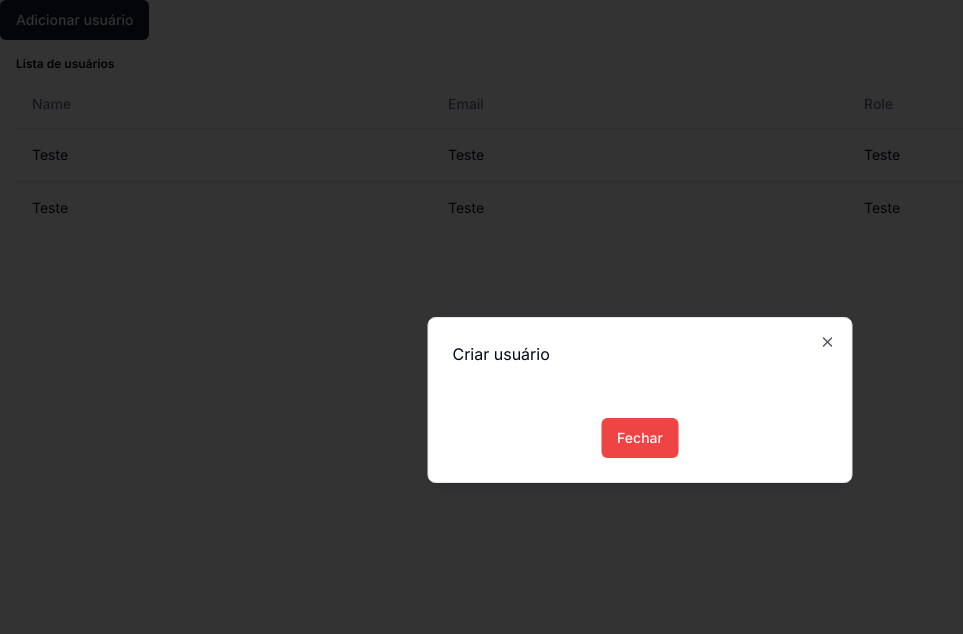
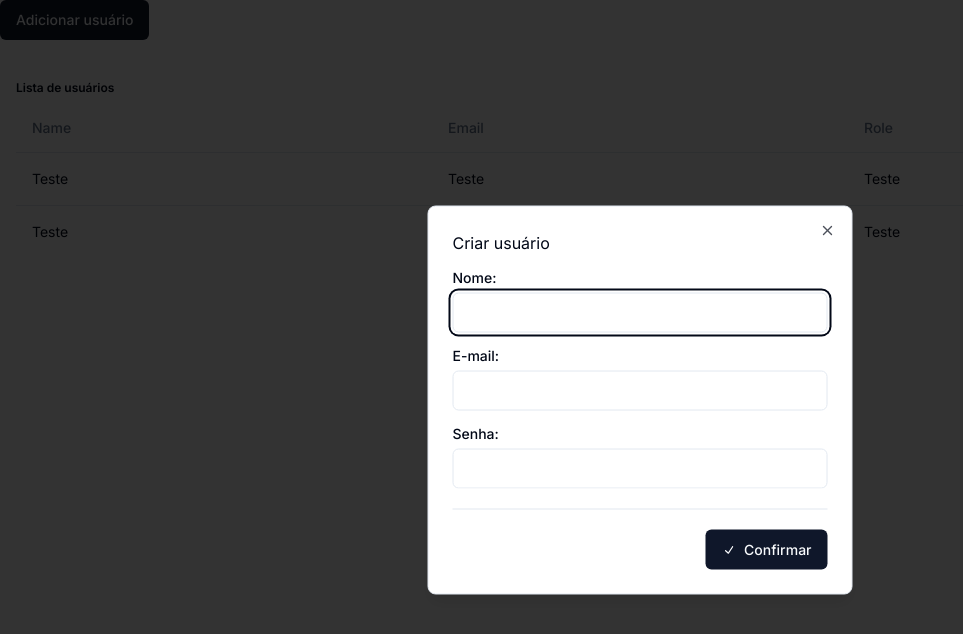
Before and after one commit to weslley19/desafio-essent-locadora, a Next.js app: page /users in a window 1280 px wide. Both pictures are taken after a click on the button "Adicionar usuário". Shown: the top 634 px of the page, without its empty margins (0-963 px from the left). Built offline with nearby package versions, Linux system fonts and the light colour scheme.

Commit message:
feat: validando formulario do usuario e instalando toast

```diff
--- a/package.json
+++ b/package.json
@@ -9,11 +9,13 @@
     "lint": "next lint"
   },
   "dependencies": {
+    "@hookform/resolvers": "^3.3.4",
     "@radix-ui/react-avatar": "^1.0.4",
     "@radix-ui/react-checkbox": "^1.0.4",
     "@radix-ui/react-dialog": "^1.0.5",
     "@radix-ui/react-dropdown-menu": "^2.0.6",
     "@radix-ui/react-icons": "^1.3.0",
+    "@radix-ui/react-label": "^2.0.2",
     "@radix-ui/react-slot": "^1.0.2",
     "@tanstack/react-table": "^8.16.0",
     "class-variance-authority": "^0.7.0",
@@ -24,6 +26,7 @@
     "react": "^18",
     "react-dom": "^18",
     "react-hook-form": "^7.51.4",
+    "react-toastify": "^10.0.5",
     "tailwind-merge": "^2.3.0",
     "tailwindcss-animate": "^1.0.7",
     "zod": "^3.23.8"
--- /dev/null
+++ b/src/app/(registers)/users/form-user/core/hook/useFormUser.ts
@@ -0,0 +1,33 @@
+import { useState } from 'react'
+import { SubmitHandler, useForm } from 'react-hook-form'
+import { zodResolver } from "@hookform/resolvers/zod"
+import { toast } from 'react-toastify'
+
+import { CreateUserForm, createUserSchema, initValues } from '../validation/schema'
+
+export function useFormUser() {
+  const [requestEndpoint, setRequestEndpoint] = useState<boolean>(false)
+
+  const hookForm = useForm<CreateUserForm>({
+    defaultValues: initValues,
+    resolver: zodResolver(createUserSchema)
+  })
+
+  const onSubmit: SubmitHandler<CreateUserForm> = (data) => {
+    setRequestEndpoint(true)
+    try {
+      console.log(data)
+      toast.success('Usuário criado com sucesso!')
+    } catch (error: any) {
+      toast.error('Erro ao criar usuário! Tente novamente')
+    } finally {
+      setRequestEndpoint(false)
+    }
+  }
+
+  return {
+    hookForm,
+    onSubmit,
+    requestEndpoint
+  }
+}
--- /dev/null
+++ b/src/app/(registers)/users/form-user/core/validation/schema.ts
@@ -0,0 +1,15 @@
+import { z } from "zod";
+
+export const createUserSchema = z.object({
+  name: z.string().min(3, 'Mínimo de 3 caracteres').max(255),
+  email: z.string().email('E-mail inválido').min(1, 'Mínimo de 1 caracteres'),
+  password: z.string().min(6, 'Mínimo de 6 caracteres').max(10)
+})
+
+export type CreateUserForm = z.infer<typeof createUserSchema>
+
+export const initValues = {
+  name: '',
+  email: '',
+  password: ''
+}
--- a/src/app/(registers)/users/form-user/form-user.tsx
+++ b/src/app/(registers)/users/form-user/form-user.tsx
@@ -1,7 +1,42 @@
+import { Label } from "@/components/ui/label"
+import { Input } from "@/components/ui/input"
+import { Button } from "@/components/ui/button"
+import { CheckIcon } from "@radix-ui/react-icons"
+import { useFormUser } from "./core/hook/useFormUser"
+import Loading from "@/components/shared/loading/loading"
+
 const FormUser = (): JSX.Element => {
+  const { hookForm, onSubmit, requestEndpoint } = useFormUser()
+
   return (
-    <form>
+    <form onSubmit={hookForm.handleSubmit(onSubmit)}>
+      <div className="flex flex-col gap-2 mb-4">
+        <Label>Nome:</Label>
+        <Input {...hookForm.register('name')} />
+        {hookForm.formState.errors.name && <span className="text-xs	text-red-600">{hookForm.formState.errors.name.message}</span>}
+      </div>
 
+      <div className="flex flex-col gap-2 mb-4">
+        <Label>E-mail:</Label>
+        <Input {...hookForm.register('email')} />
+        {hookForm.formState.errors.email && <span className="text-xs	text-red-600">{hookForm.formState.errors.email.message}</span>}
+      </div>
+
+      <div className="flex flex-col gap-2 mb-4">
+        <Label>Senha:</Label>
+        <Input {...hookForm.register('password')} />
+        {hookForm.formState.errors.password && <span className="text-xs	text-red-600">{hookForm.formState.errors.password.message}</span>}
+      </div>
+
+      <hr className="my-5" />
+
+      <div className="flex justify-end">
+        <Button variant={"default"} disabled={requestEndpoint}>
+          <CheckIcon className="mr-2" />
+          Confirmar
+          {requestEndpoint && <Loading />}
+        </Button>
+      </div>
     </form>
   )
 }
--- a/src/app/(registers)/users/page.tsx
+++ b/src/app/(registers)/users/page.tsx
@@ -39,6 +39,7 @@ const User = (): JSX.Element => {
         title="Lista de usuários"
         header={["Name", "Email", "Role"]}
         body={<Body />}
+        className="mt-6"
       />
     </>
   )
--- a/src/app/layout.tsx
+++ b/src/app/layout.tsx
@@ -1,8 +1,10 @@
 import "./globals.css"
+import 'react-toastify/dist/ReactToastify.css';
 import { Inter as FontSans } from "next/font/google"
 
 import { cn } from "@/lib/utils"
 import { ThemeProvider } from "@/components/theme-provider"
+import { ToastContainer } from 'react-toastify'
 
 const fontSans = FontSans({
   subsets: ["latin"],
@@ -19,6 +21,7 @@ export default function RootLayout({ children }: Readonly<{ children?: React.Rea
           fontSans.variable
         )}
       >
+        <ToastContainer />
         <ThemeProvider
           attribute="class"
           defaultTheme="system"
--- a/src/components/shared/data-table/data-table.tsx
+++ b/src/components/shared/data-table/data-table.tsx
@@ -10,11 +10,12 @@ interface DataTableProps {
   title?: string
   header: string[]
   body: JSX.Element
+  className?: string
 }
 
-const DataTable = ({ title, header, body }: DataTableProps) => {
+const DataTable = ({ title, header, body, className = '' }: DataTableProps) => {
   return (
-    <div className="bg-container rounded-lg p-4">
+    <div className={`bg-container rounded-lg p-4 ${className}`}>
       <p className="text-xs font-semibold mb-2">{title}</p>
       <Table className="table-fixed">
         <TableHeader>
--- /dev/null
+++ b/src/components/shared/loading/loading.tsx
@@ -0,0 +1,7 @@
+const Loading = (): JSX.Element => {
+  return (
+    <div className="ml-2 w-4 h-4 border-4 border-black	rounded-full animate-pulse" />
+  )
+}
+
+export default Loading
--- a/src/components/shared/modals/modal.tsx
+++ b/src/components/shared/modals/modal.tsx
@@ -1,7 +1,6 @@
 import { Button } from "@/components/ui/button"
 import {
   Dialog,
-  DialogClose,
   DialogContent,
   DialogHeader,
   DialogTrigger,
@@ -24,11 +23,6 @@ const Modal = ({ title, labelButton, children, open, onClose }: ModalProps): JSX
       <DialogContent className="sm:max-w-[425px]">
         <DialogHeader>{title}</DialogHeader>
         {children}
-        <DialogClose className="mt-5">
-          <Button type="button" variant="destructive">
-            Fechar
-          </Button>
-        </DialogClose>
       </DialogContent>
     </Dialog>
   )
--- /dev/null
+++ b/src/components/ui/label.tsx
@@ -0,0 +1,26 @@
+"use client"
+
+import * as React from "react"
+import * as LabelPrimitive from "@radix-ui/react-label"
+import { cva, type VariantProps } from "class-variance-authority"
+
+import { cn } from "@/lib/utils"
+
+const labelVariants = cva(
+  "text-sm font-medium leading-none peer-disabled:cursor-not-allowed peer-disabled:opacity-70"
+)
+
+const Label = React.forwardRef<
+  React.ElementRef<typeof LabelPrimitive.Root>,
+  React.ComponentPropsWithoutRef<typeof LabelPrimitive.Root> &
+    VariantProps<typeof labelVariants>
+>(({ className, ...props }, ref) => (
+  <LabelPrimitive.Root
+    ref={ref}
+    className={cn(labelVariants(), className)}
+    {...props}
+  />
+))
+Label.displayName = LabelPrimitive.Root.displayName
+
+export { Label }
```
Also changed, not shown: 1 other file (tests, documents, lock files or other folders).
